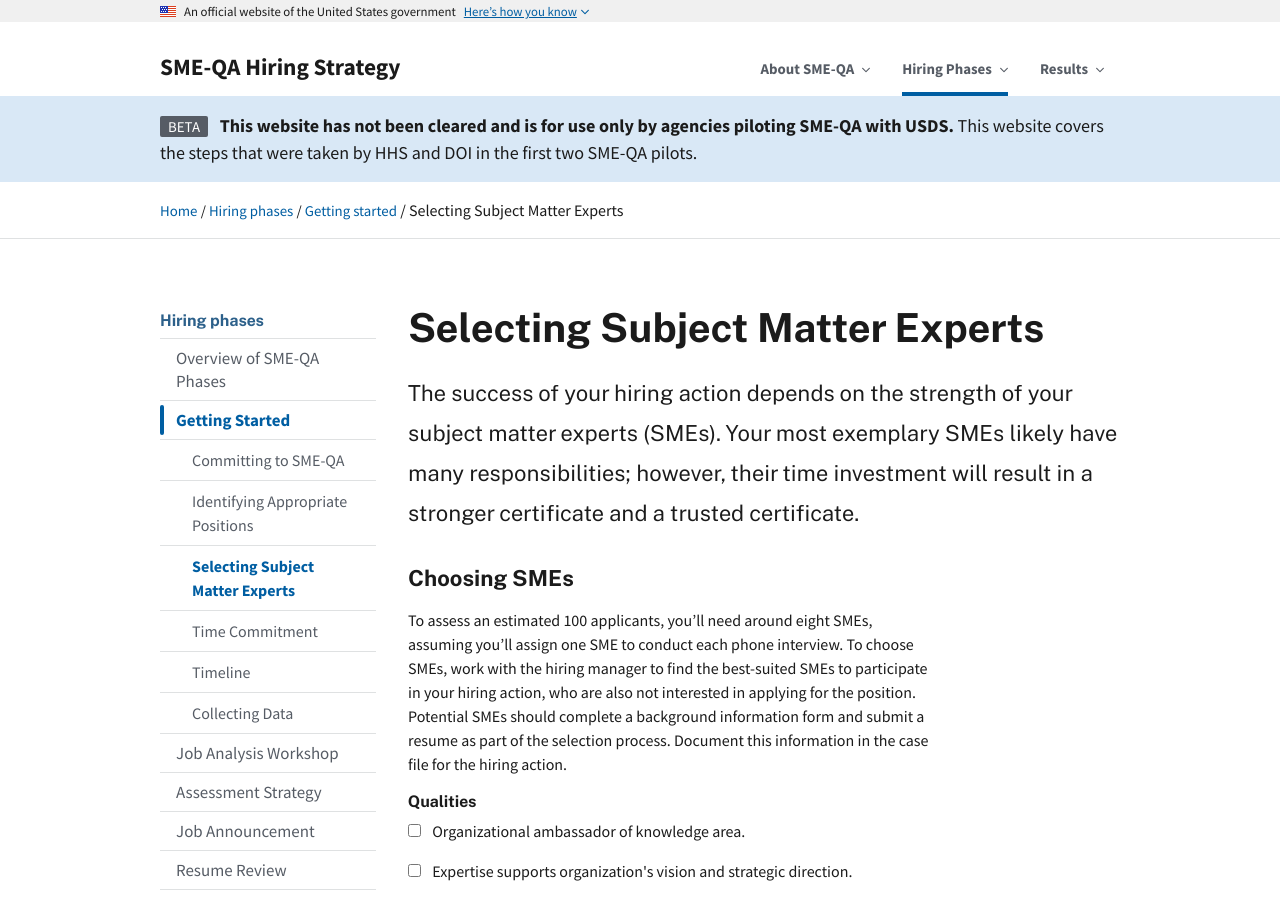
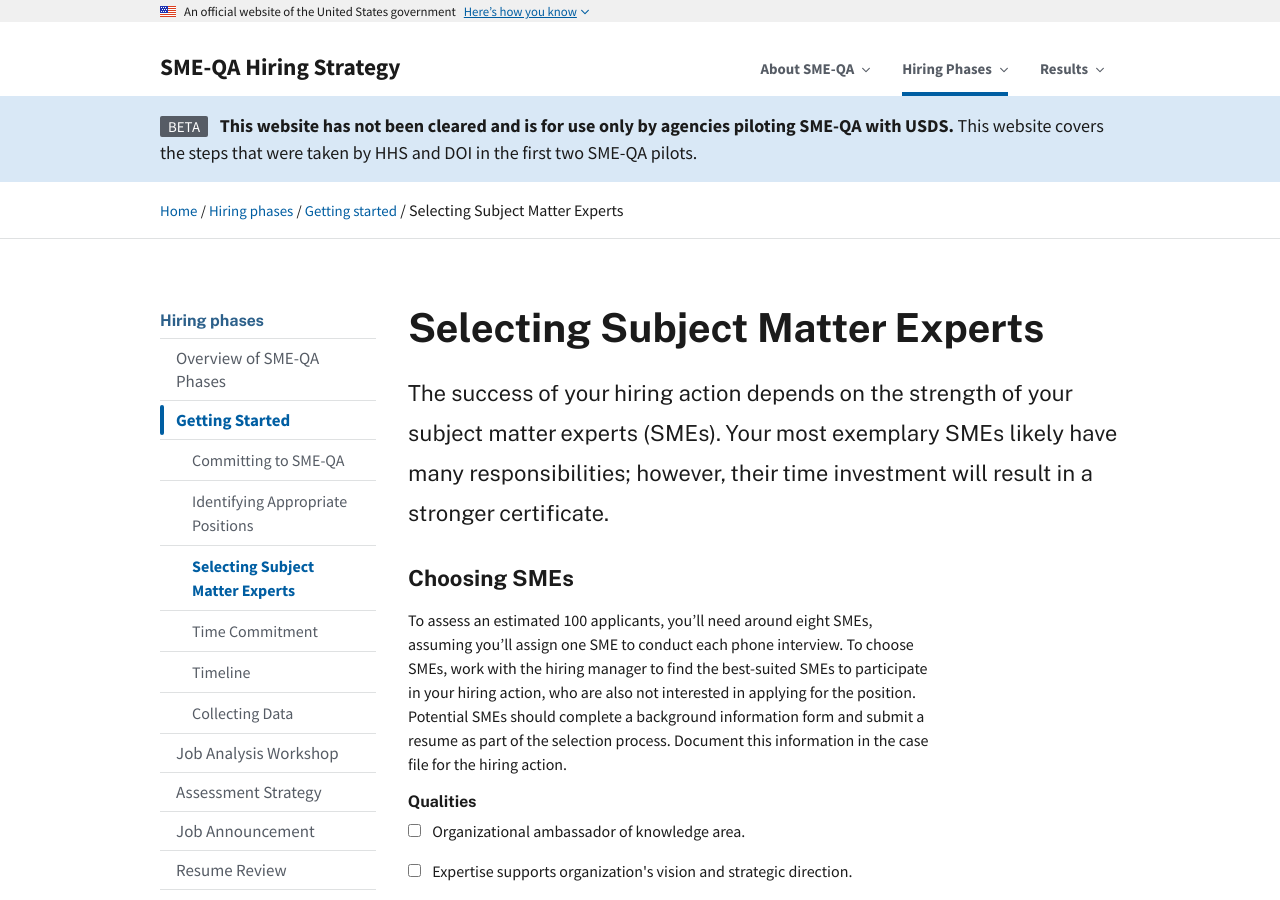
Before and after one commit to usds/SME-QA-Website, a Jekyll site: the page built from pages/phases/getting-started/selecting-smes.md, in a window 1280 px wide and 900 px high. Built offline with Jekyll 4.4.1, drawn with Linux system fonts in a browser that asks for light colours.

Commit message:
Update selecting-smes.md

```diff
--- a/pages/phases/getting-started/selecting-smes.md
+++ b/pages/phases/getting-started/selecting-smes.md
@@ -6,7 +6,7 @@
 sidenav: hiring-phases
 phase: getting-started
 sub-phase-order: 020
-intro: The success of your hiring action depends on the strength of your subject matter experts (SMEs). Your most exemplary SMEs likely have many responsibilities; however, their time investment will result in a stronger certificate and a trusted certificate.
+intro: The success of your hiring action depends on the strength of your subject matter experts (SMEs). Your most exemplary SMEs likely have many responsibilities; however, their time investment will result in a stronger certificate.
 ---
 
 <p class="usa-intro">
```
